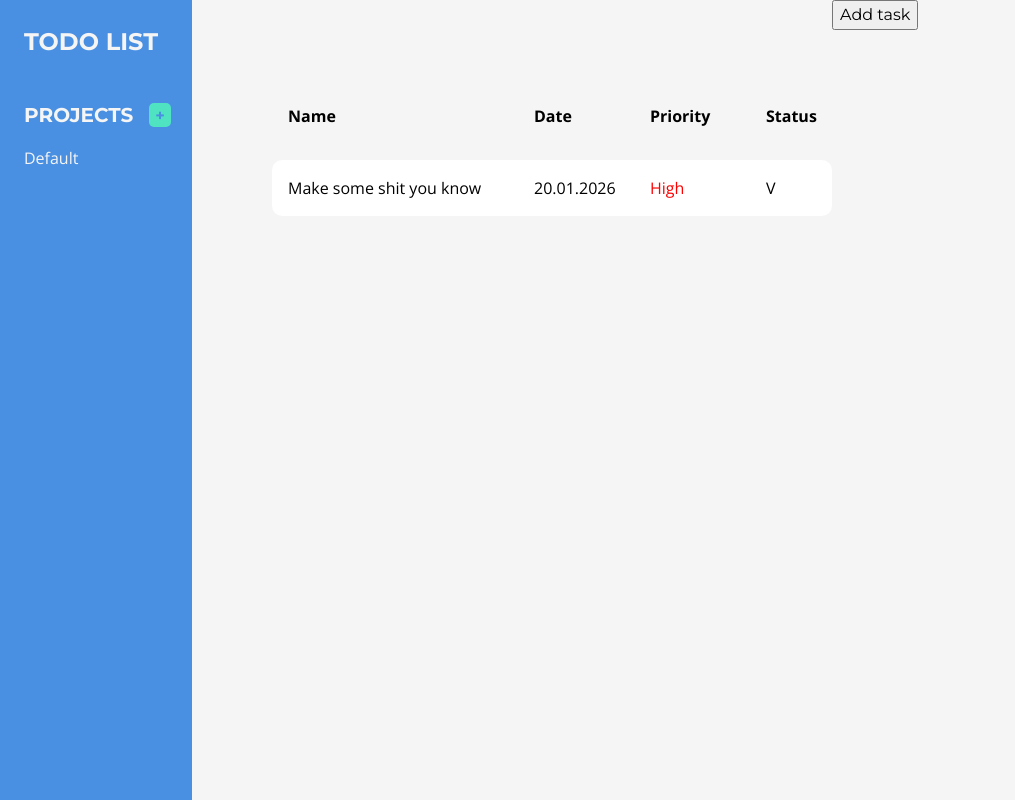
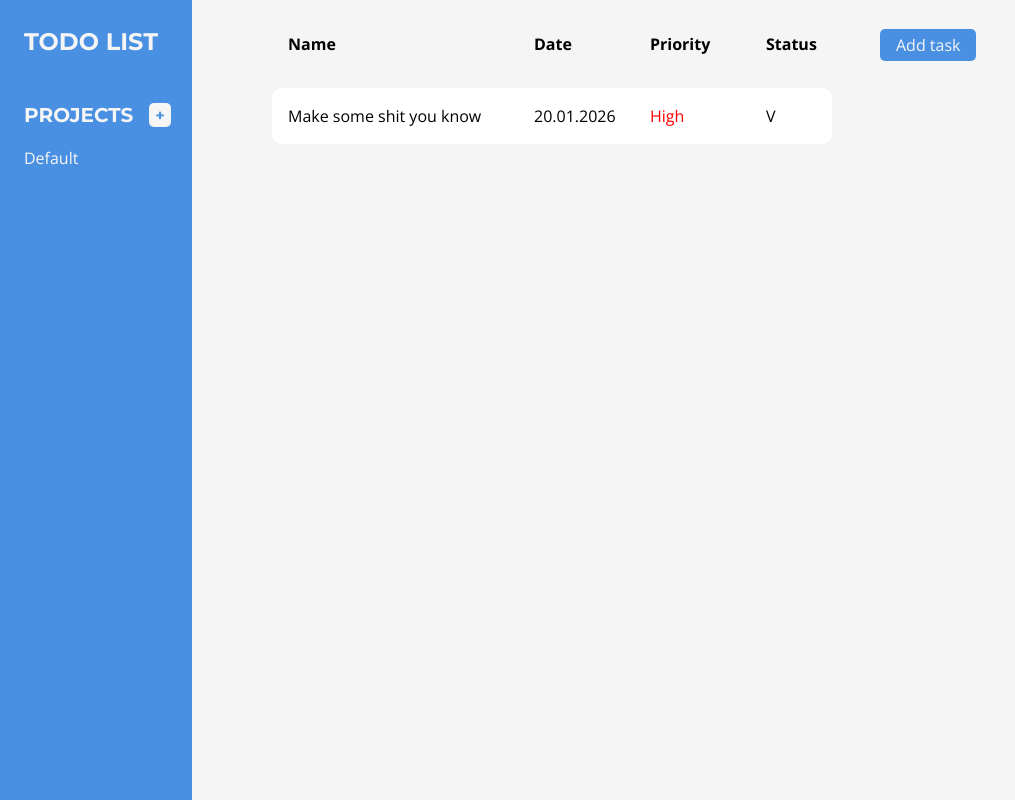
Before and after one commit to simokhin/Todo-List, a website built with webpack: page src/template.html in a window 1280 px wide. Shown: the whole page, without its empty margins (0-1015 px from the left). Built offline with nearby package versions, Linux system fonts and the light colour scheme.

Commit message:
Add styles

```diff
--- a/src/styles.css
+++ b/src/styles.css
@@ -54,7 +54,7 @@ body {
 }
 
 .projects-header button {
-    background-color: var(--accent2);
+    background-color: var(--background);
     border: none;
     border-radius: 5px;
     color: var(--accent1);
@@ -94,9 +94,10 @@ a:hover {
     width: 50%;
 }
 
+
 .todolist {
+    margin-top: 1rem;
     width: 100%;
-    margin-top: 5.5rem;
     display: flex;
     flex-direction: column;
     padding-left: 5rem;
@@ -125,3 +126,19 @@ a:hover {
 .high {
     color: red;
 }
+
+.sidebar2 button {
+    font-family: var(--opensans);
+    padding: 0.25rem 1rem;
+    border: none;
+    background-color: var(--accent1);
+    color: var(--background);
+    margin-top: 1.8rem;
+    margin-left: 3rem;
+    border-radius: 5px;
+}
+
+.sidebar2 button:hover {
+    background-color: var(--hover);
+    cursor: pointer;
+}
```
